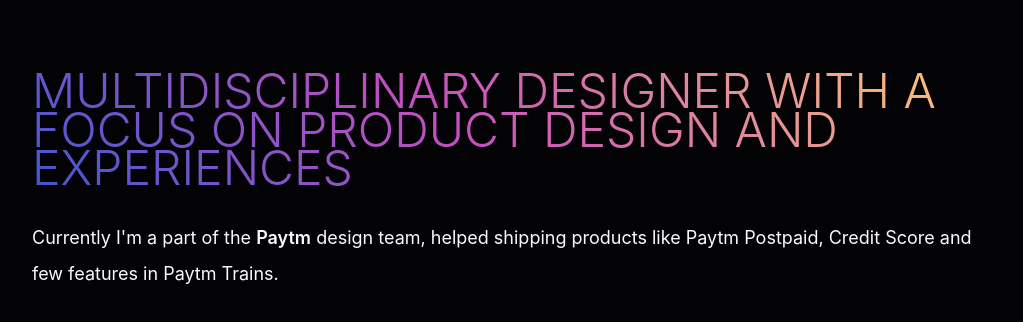
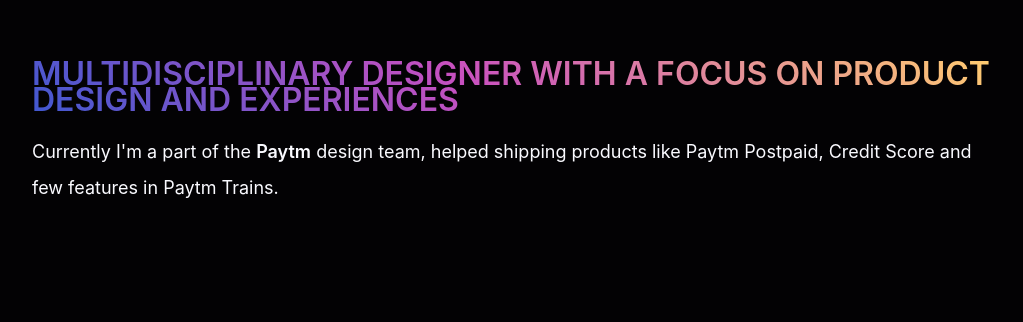
Before and after one commit to Vraj247/myport2.0, a Gatsby site: page / in a window 1280 px wide. Shown: the part 102-424 px from the top of the page, without its empty margins (128-1151 px from the left). Built offline with nearby package versions, Linux system fonts and the light colour scheme; Gatsby itself is replaced by a stand-in of ours.

Commit message:
Changed text to main

```diff
--- a/src/components/layout.scss
+++ b/src/components/layout.scss
@@ -167,12 +167,12 @@
     .text {
 
         h1 {
-        font-size: 3rem;
+        font-size: 2rem;
         background-image: linear-gradient(43deg, #4158D0 0%, #C850C0 46%, #FFCC70 100%);
         -webkit-background-clip: text;
         -webkit-text-fill-color: transparent;
         color: $color-texts;
-        font-weight: 300;
+        font-weight: 600;
         line-height: 0.8em;
         text-transform: uppercase;
         }
```
